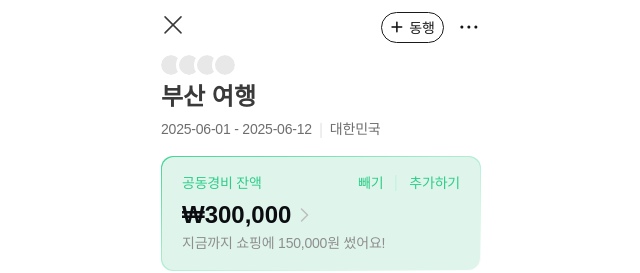
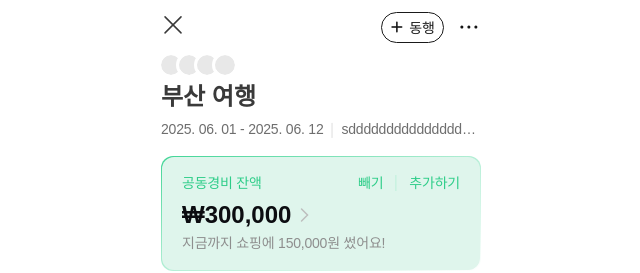
Before and after one commit to Emithen/SnapSplit-Front, a Next.js app in the folder snapsplit/: page /trip/1/budget in a window 1280 px wide. Shown: the top 273 px of the page, without its empty margins (319-959 px from the left). Built offline with nearby package versions, Linux system fonts and the light colour scheme; a web font is replaced by a local one.

Commit message:
chore: 날짜 형식 변환, 글자 길어질 시 ... 변환

```diff
--- a/snapsplit/src/features/trip/[tripId]/budget/_components/TripInfo.tsx
+++ b/snapsplit/src/features/trip/[tripId]/budget/_components/TripInfo.tsx
@@ -3,6 +3,7 @@ import Image from 'next/image';
 import { TripInfoProps } from '../type';
 import UserIconList from './UserIconList/UserIconList';
 import user_mock from '@public/mocks/trip-budget-mock.json';
+import { useISOtoFormattedDate } from '@/shared/utils/useISOtoFormattedDate';
 
 const TripInfo = ({ tripName, countries, startDate, endDate }: TripInfoProps) => {
   return (
@@ -12,11 +13,13 @@ const TripInfo = ({ tripName, countries, startDate, endDate }: TripInfoProps) =>
         <p className="text-grey-850 text-head-0">{tripName}</p>
       </div>
       <div className="flex flex-row gap-2 items-center text-grey-650">
-        <p className="text-body-2">
-          {startDate} - {endDate}
+        <p className="text-body-2 whitespace-nowrap">
+          {useISOtoFormattedDate(startDate)} - {useISOtoFormattedDate(endDate)}
         </p>
         <Image alt="|" src={devider} />
-        <p className="text-body-2">{countries?.map((c) => c.countryName).join(', ') || '국가 정보 없음'}</p>
+        <p className="text-body-2 truncate">
+          sddddddddddddddddddddddddddddddd{countries?.map((c) => c.countryName).join(', ') || '국가 정보 없음'}
+        </p>
       </div>
     </div>
   );
--- /dev/null
+++ b/snapsplit/src/shared/utils/useISOtoFormattedDate.ts
@@ -0,0 +1,16 @@
+import { useMemo } from 'react';
+import { parseISO, isValid, format } from 'date-fns';
+
+/**
+ * ISO 8601 문자열을 "YYYY. MM. DD" 형태로 포맷팅해줍니다.
+ * @param isoDate "2025-06-01" 같은 날짜 문자열
+ * @returns "2025. 06. 01"
+ */
+
+export function useISOtoFormattedDate(isoDate: string): string {
+  return useMemo(() => {
+    const date = parseISO(isoDate);
+    if (!isValid(date)) return isoDate; // 포맷 불가 시 원본 리턴
+    return format(date, 'yyyy. MM. dd');
+  }, [isoDate]);
+}
```
